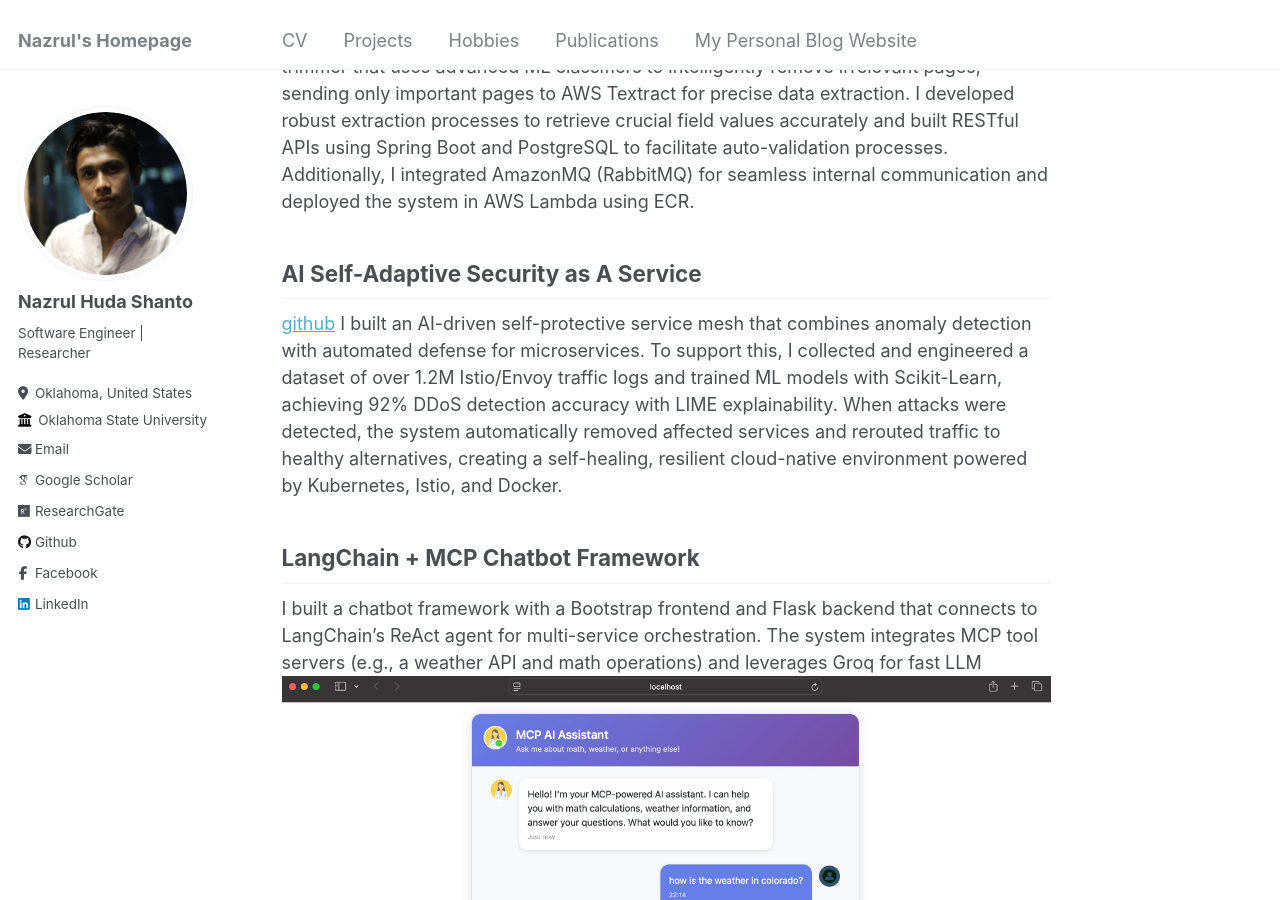
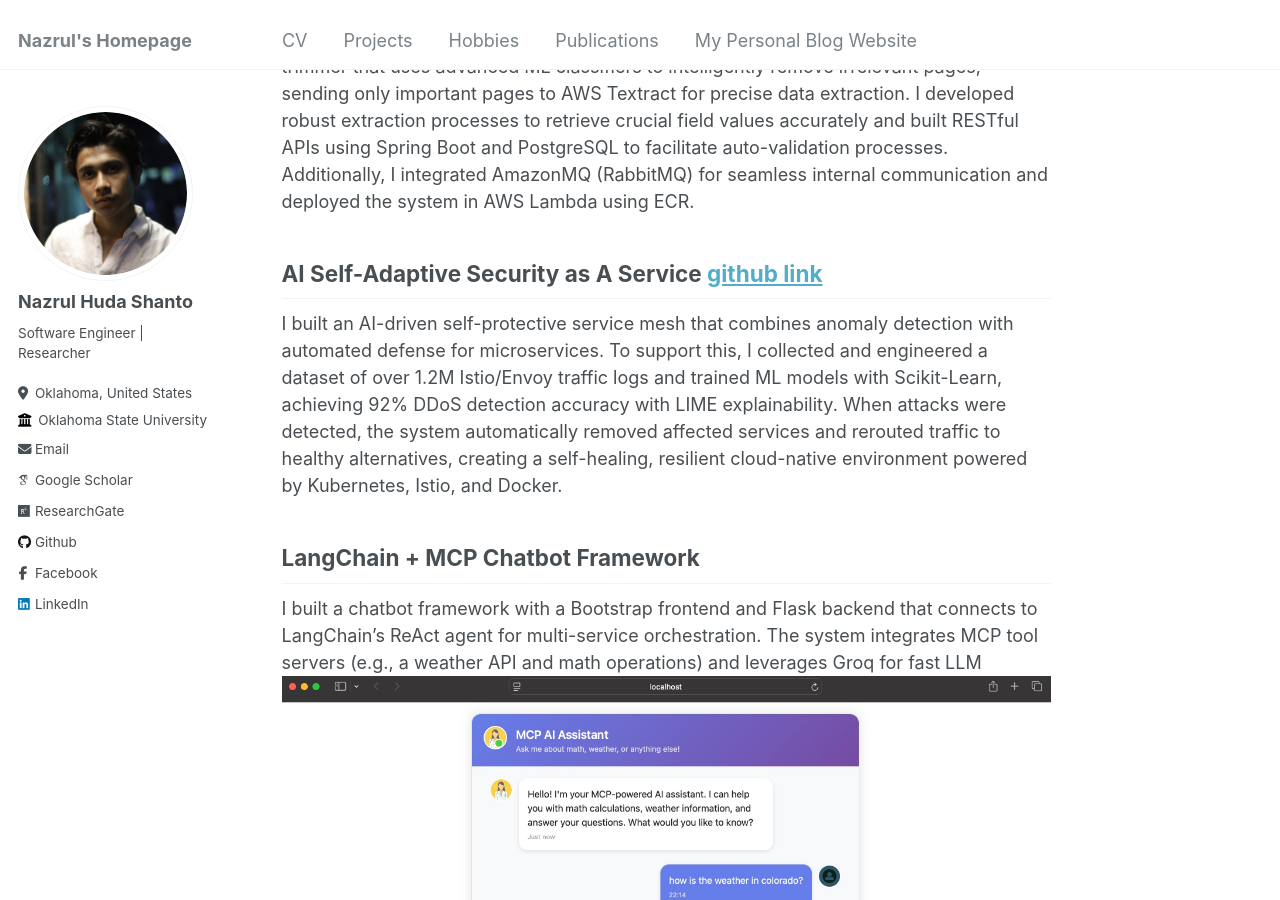
Before and after one commit to nazrulhuda/portfolio, a Jekyll site: the page built from _pages/about.md, in a window 1280 px wide and 900 px high, scrolled down 1067 px. Built offline with Jekyll 4.4.1, drawn with Linux system fonts in a browser that asks for light colours; some web fonts are replaced.

Commit message:
Update about.md

```diff
--- a/_pages/about.md
+++ b/_pages/about.md
@@ -30,8 +30,7 @@ Feel free to explore more of my work and projects at my portfolio and CV. Please
 
 For a US-based borrowing company [Kramasoft](https://kramasoft.com/landing), I implemented automatic validation for borrower documents by developing machine learning classifiers to identify document types, enhancing the system’s verification process. I engineered a specialized document trimmer that uses advanced ML classifiers to intelligently remove irrelevant pages, sending only important pages to AWS Textract for precise data extraction. I developed robust extraction processes to retrieve crucial field values accurately and built RESTful APIs using Spring Boot and PostgreSQL to facilitate auto-validation processes. Additionally, I integrated AmazonMQ (RabbitMQ) for seamless internal communication and deployed the system in AWS Lambda using ECR.
 
-## AI Self-Adaptive Security as A Service
-[github](https://github.com/nazrulhuda/AI-Driven-Anamoly-Detector-as-a-service)
+## AI Self-Adaptive Security as A Service [github link](https://github.com/nazrulhuda/AI-Driven-Anamoly-Detector-as-a-service)
 I built an AI-driven self-protective service mesh that combines anomaly detection with automated defense for microservices. To support this, I collected and engineered a dataset of over 1.2M Istio/Envoy traffic logs and trained ML models with Scikit-Learn, achieving 92% DDoS detection accuracy with LIME explainability. When attacks were detected, the system automatically removed affected services and rerouted traffic to healthy alternatives, creating a self-healing, resilient cloud-native environment powered by Kubernetes, Istio, and Docker.
 
 ## LangChain + MCP Chatbot Framework
```
